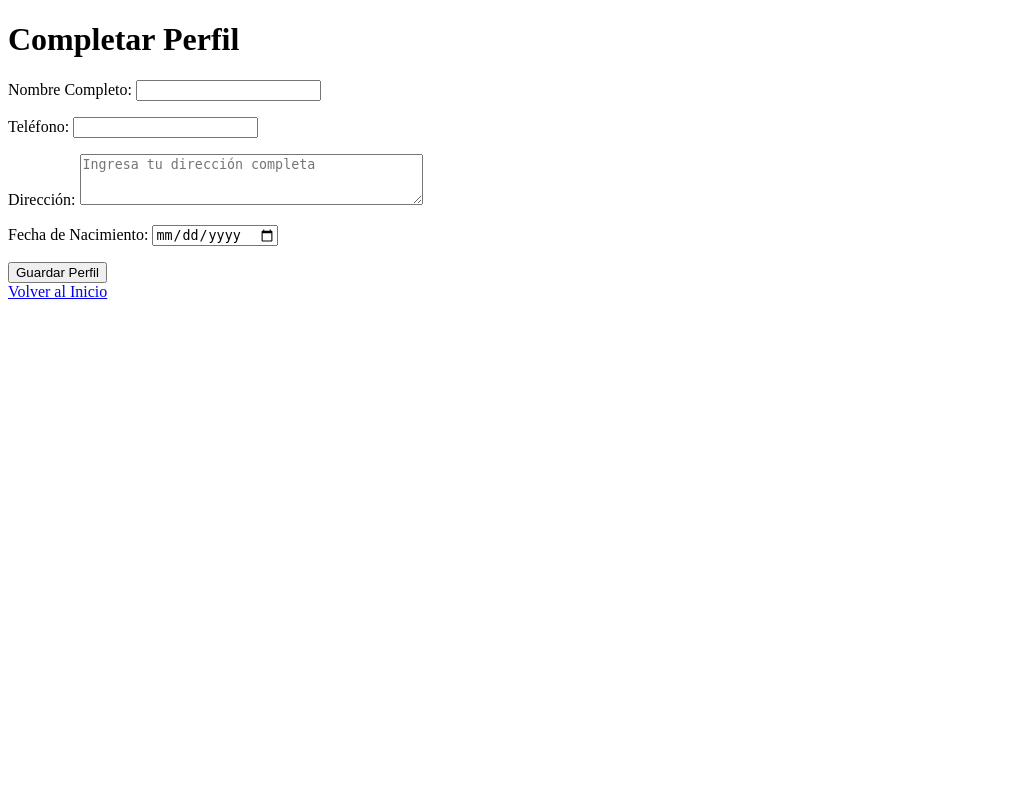
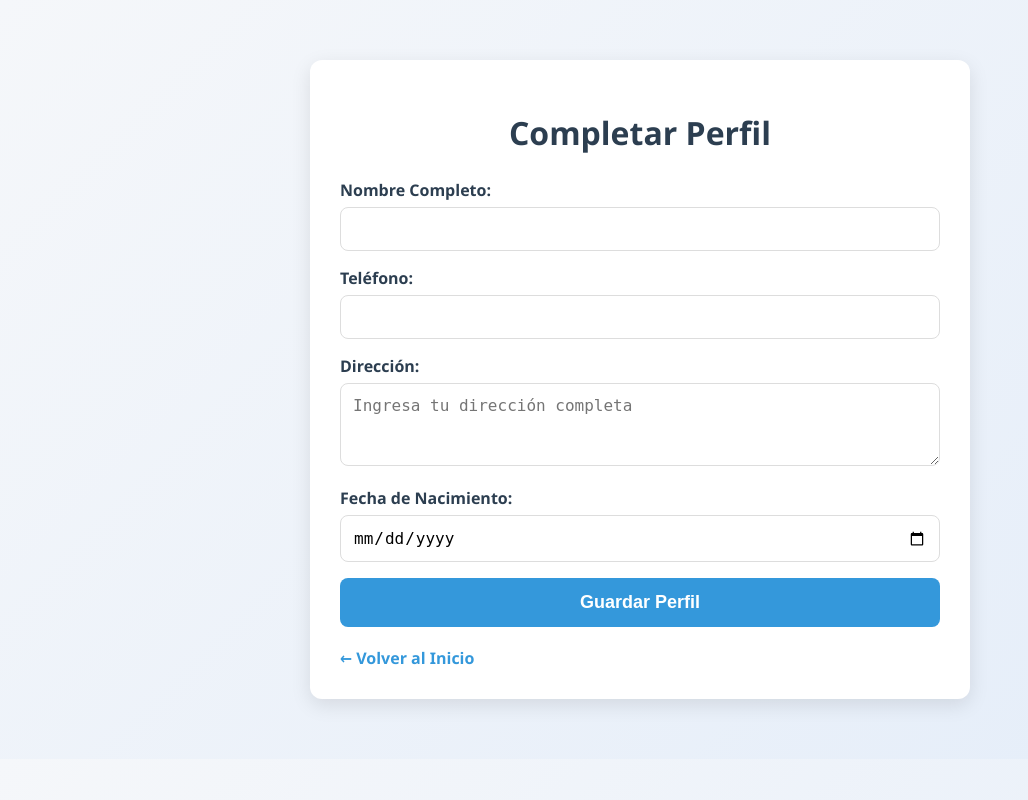
Before and after one commit to Covewii/Proyecto-Beatriz, a Django app: page /perfil/ in a window 1280 px wide. Shown: the whole page, without its empty margins (0-1028 px from the left). Run offline with Django 5.2, Linux system fonts and the light colour scheme.

Commit message:
Mis cambios

```diff
--- a/pagina_finanzas/templates/pagina_finanzas/perfil.html
+++ b/pagina_finanzas/templates/pagina_finanzas/perfil.html
@@ -1,15 +1,91 @@
 <!DOCTYPE html>
-<html>
+<html lang="es">
 <head>
+    <meta charset="UTF-8">
+    <meta name="viewport" content="width=device-width, initial-scale=1.0">
     <title>Mi Perfil</title>
+    <style>
+        body {
+            font-family: 'Segoe UI', Tahoma, Geneva, Verdana, sans-serif;
+            background: linear-gradient(135deg, #f5f7fa 0%, #e4edf9 100%);
+            margin: 0;
+            padding: 20px;
+            color: #333;
+        }
+        .container {
+            max-width: 600px;
+            margin: 40px auto;
+            background: white;
+            padding: 30px;
+            border-radius: 12px;
+            box-shadow: 0 6px 20px rgba(0, 0, 0, 0.1);
+        }
+        h1 {
+            text-align: center;
+            color: #2c3e50;
+            margin-bottom: 25px;
+            font-weight: 600;
+        }
+        .form-group {
+            margin-bottom: 20px;
+        }
+        label {
+            display: block;
+            margin-bottom: 6px;
+            font-weight: 600;
+            color: #2c3e50;
+        }
+        input, textarea, select {
+            width: 100%;
+            padding: 12px;
+            border: 1px solid #ddd;
+            border-radius: 8px;
+            font-size: 16px;
+            transition: border-color 0.3s;
+            box-sizing: border-box;
+        }
+        input:focus, textarea:focus, select:focus {
+            outline: none;
+            border-color: #3498db;
+            box-shadow: 0 0 0 2px rgba(52, 152, 219, 0.2);
+        }
+        button {
+            width: 100%;
+            padding: 14px;
+            background: #3498db;
+            color: white;
+            border: none;
+            border-radius: 8px;
+            font-size: 18px;
+            font-weight: 600;
+            cursor: pointer;
+            transition: background 0.3s;
+        }
+        button:hover {
+            background: #2980b9;
+        }
+        .back-link {
+            display: inline-block;
+            margin-top: 20px;
+            text-align: center;
+            color: #3498db;
+            text-decoration: none;
+            font-weight: 600;
+        }
+        .back-link:hover {
+            text-decoration: underline;
+        }
+    </style>
 </head>
 <body>
+    <div class="container">
         <h1>Completar Perfil</h1>
         <form method="post">
             {% csrf_token %}
             {{ form.as_p }}
             <button type="submit">Guardar Perfil</button>
         </form>
-    <a href="{% url 'inicio' %}">Volver al Inicio</a>
+        <a href="{% url 'inicio' %}" class="back-link">← Volver al Inicio</a>
+    </div>
 </body>
 </html>
--- a/pagina_finanzas/views.py
+++ b/pagina_finanzas/views.py
@@ -32,7 +32,8 @@ def InicioSesion(request):
     return render(request, 'pagina_finanzas/InicioSesion.html', {'form': form})
 
 def inicio(request):
-    return render(request, 'pagina_finanzas/inicio.html')
+    mostrar = 'hola soy sebas'
+    return render(request, 'pagina_finanzas/inicio.html',{'mostrar':mostrar})
 
 def perfil(request):
     if request.method == "POST":
@@ -68,4 +69,5 @@ def agregar_ingreso(request):
             return redirect('inicio')
     else:
         form = IngresoForm()
+
     return render(request, 'pagina_finanzas/agregar_ingreso.html', {'form': form})
```
Also changed, not shown: pagina_finanzas/templates/pagina_finanzas/inicio.html (+11 -0 lines). Lines whose indentation alone changed are shown as unchanged.
